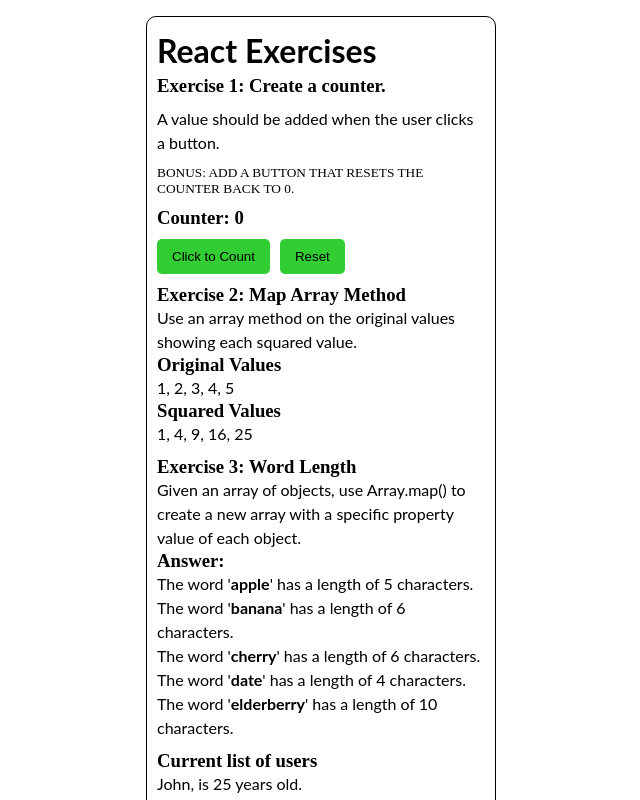
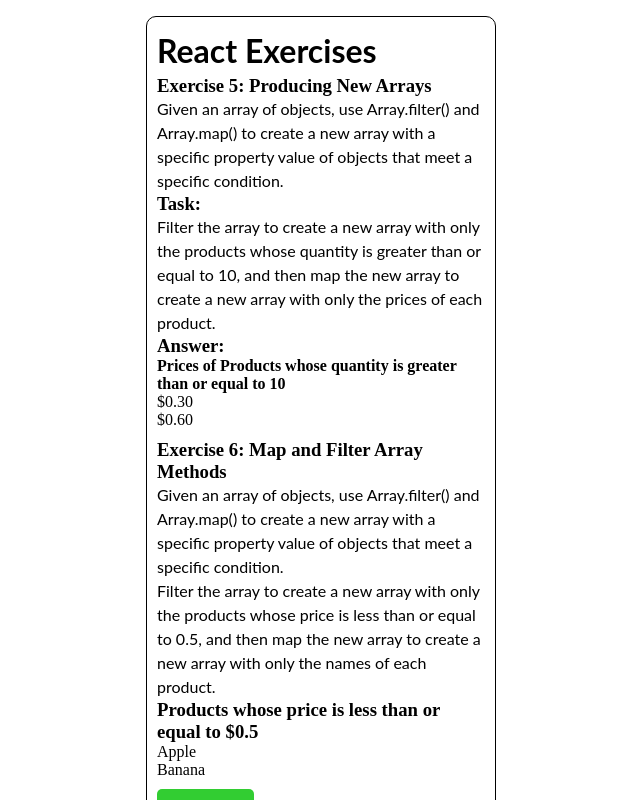
Before and after one commit to dan046/react-ts-practice-exercises, a React (Create React App) app: page / in a window 1280 px wide. Shown: the top 800 px of the page, without its empty margins (319-959 px from the left). Built offline with nearby package versions, Linux system fonts and the light colour scheme.

Commit message:
2 files modified, 1 added

```diff
--- a/App.tsx
+++ b/App.tsx
@@ -5,6 +5,7 @@ import FruitsLength from './components/ArrayFruits';
 import ArrayProductFilter from './components/ArrayProductFilter';
 import Counter from './components/Counter';
 import Exercise5 from './components/Exercise5';
+import Exercise6 from './components/Exercise6';
 import Toggle from './components/Toggle';
 import './style.css';
 import Card from './ui/Card';
@@ -14,15 +15,10 @@ export default function App() {
     <Card>
       <h1>React Exercises</h1>
       <section className="container">
-        <div className="counter__container">
+        {/* <div className="counter__container">
           <Counter />
         </div>
         <div className="squaredValues__container">
-          <h3>Exercise 2: Map Array Method</h3>
-          <p>
-            Use an array method on the original values showing each squared
-            value.
-          </p>
           <ArrayEasy />
         </div>
         <div className="fruitsLength__container">
@@ -33,9 +29,12 @@ export default function App() {
         </div>
         <div className="productPrices__container">
           <ArrayProductFilter />
-        </div>
+        </div> */}
         <div className="exercise5__container">
           <Exercise5 />
+        </div>
+        <div className="exercise6__container">
+          <Exercise6 />
         </div>
         <div className="toggle-form__container">
           <Toggle />
--- a/components/ArrayEasy.tsx
+++ b/components/ArrayEasy.tsx
@@ -6,6 +6,10 @@ export default function ArrayEasy() {
 
   return (
     <div>
+      <h3>Exercise 2: Map Array Method</h3>
+      <p>
+        Use an array method on the original values showing each squared value.
+      </p>
       <h3>Original Values</h3>
       <p>{numbers.join(', ').toLocaleString()}</p>
       <h3>Squared Values</h3>
--- /dev/null
+++ b/components/Exercise6.tsx
@@ -0,0 +1,32 @@
+import React = require('react');
+
+export default function Exercise6() {
+  const products = [
+    { id: 1, name: 'Apple', price: 0.5, quantity: 10 },
+    { id: 2, name: 'Banana', price: 0.3, quantity: 20 },
+    { id: 3, name: 'Cherry', price: 0.8, quantity: 5 },
+    { id: 4, name: 'Date', price: 0.6, quantity: 15 },
+  ];
+
+  const filter = products.filter((filter) => filter.price <= 0.5);
+  const newArray = filter.map((map) => <li>{map.name}</li>);
+  return (
+    <div>
+      <h3>Exercise 6: Map and Filter Array Methods</h3>
+      <p>
+        Given an array of objects, use Array.filter() and Array.map() to create
+        a new array with a specific property value of objects that meet a
+        specific condition.
+      </p>
+      <p>
+        Filter the array to create a new array with only the products whose
+        price is less than or equal to 0.5, and then map the new array to create
+        a new array with only the names of each product.
+      </p>
+      <div>
+        <h3>Products whose price is less than or equal to $0.5</h3>
+        <ul>{newArray}</ul>
+      </div>
+    </div>
+  );
+}
```
